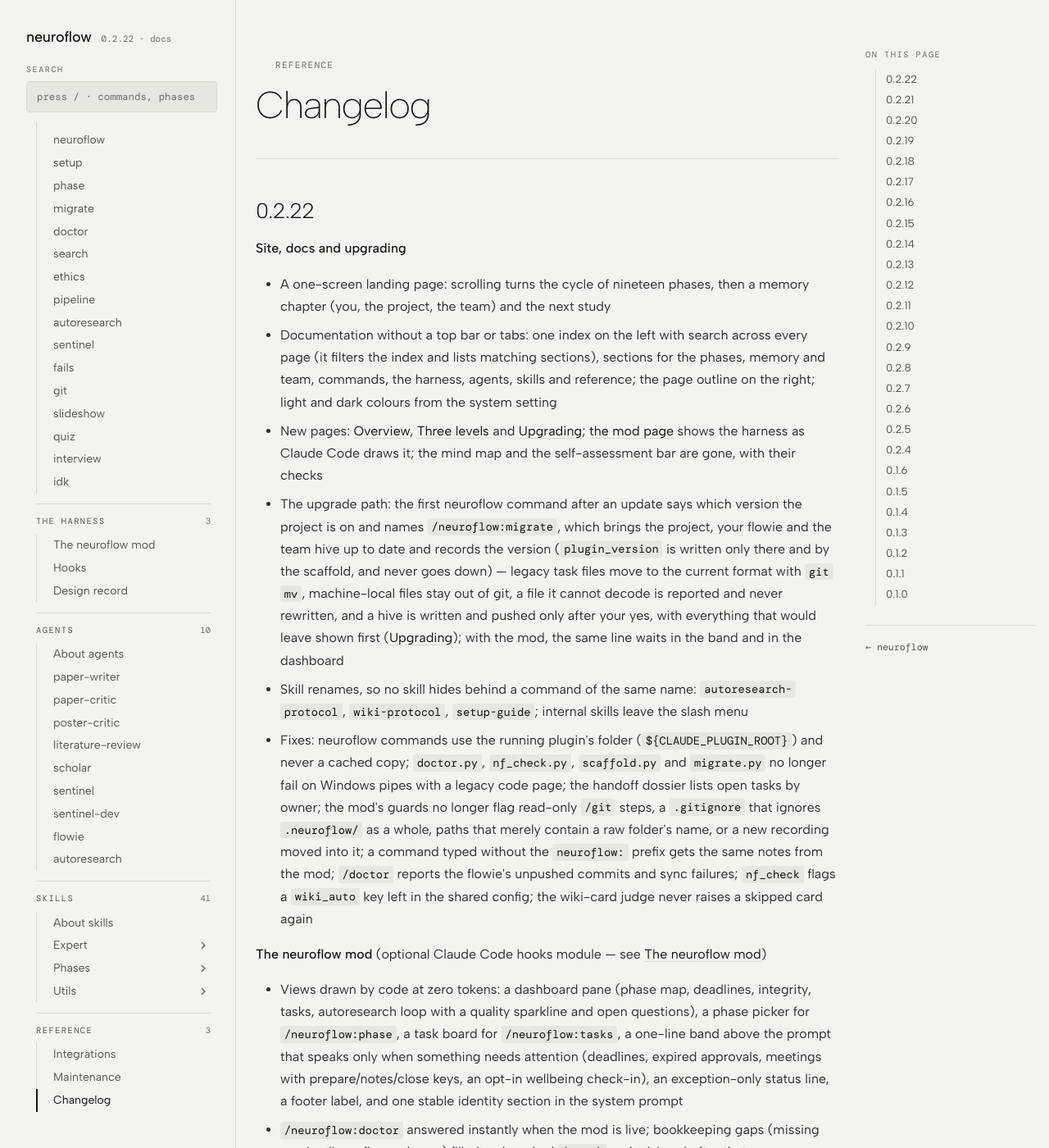
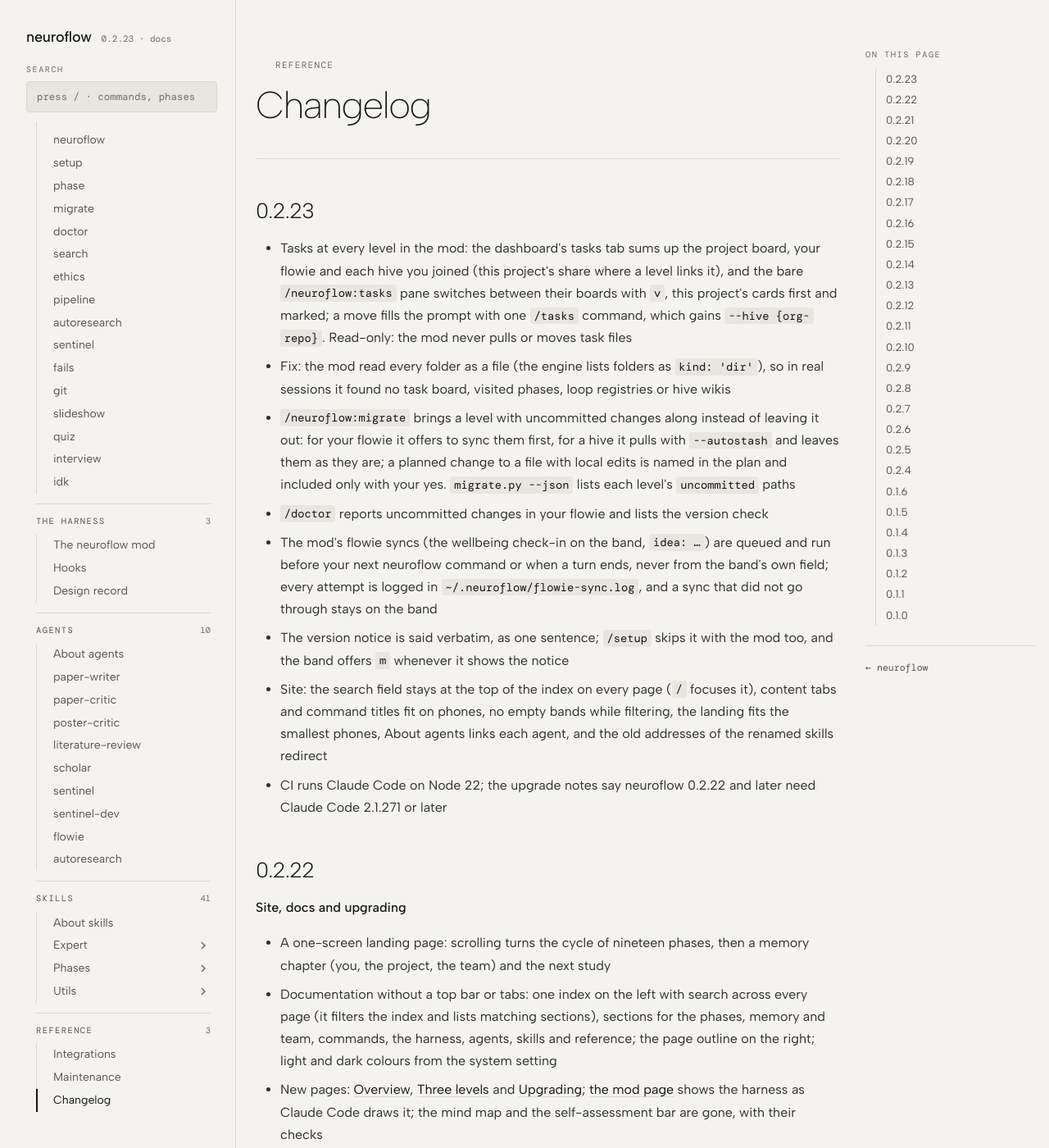
Before and after one commit to stanislavjiricek/neuroflow, an MkDocs documentation site: the page built from docs/changelog.md, in a window 1280 px wide and 1400 px high. Shown: the whole window at 82% size. Built offline with MkDocs 1.6.1 and Material for MkDocs 9.7.7, drawn with Linux system fonts in a browser that asks for light colours; some web fonts are replaced; comment, search, counter and statistics services are not loaded.

Commit message:
chore(release): 0.2.23 — tasks at every level, migrate keeps dirty levels, docs search in view
Co-Authored-By: Claude Opus 5.5 <noreply@anthropic.com>

```diff
--- a/docs/changelog.md
+++ b/docs/changelog.md
@@ -5,6 +5,17 @@ title: Changelog
 # Changelog
 
 ---
+
+## 0.2.23
+
+- Tasks at every level in the mod: the dashboard's tasks tab sums up the project board, your flowie and each hive you joined (this project's share where a level links it), and the bare `/neuroflow:tasks` pane switches between their boards with `v`, this project's cards first and marked; a move fills the prompt with one `/tasks` command, which gains `--hive {org-repo}`. Read-only: the mod never pulls or moves task files
+- Fix: the mod read every folder as a file (the engine lists folders as `kind: 'dir'`), so in real sessions it found no task board, visited phases, loop registries or hive wikis
+- `/neuroflow:migrate` brings a level with uncommitted changes along instead of leaving it out: for your flowie it offers to sync them first, for a hive it pulls with `--autostash` and leaves them as they are; a planned change to a file with local edits is named in the plan and included only with your yes. `migrate.py --json` lists each level's `uncommitted` paths
+- `/doctor` reports uncommitted changes in your flowie and lists the version check
+- The mod's flowie syncs (the wellbeing check-in on the band, `idea: …`) are queued and run before your next neuroflow command or when a turn ends, never from the band's own field; every attempt is logged in `~/.neuroflow/flowie-sync.log`, and a sync that did not go through stays on the band
+- The version notice is said verbatim, as one sentence; `/setup` skips it with the mod too, and the band offers `m` whenever it shows the notice
+- Site: the search field stays at the top of the index on every page (`/` focuses it), content tabs and command titles fit on phones, no empty bands while filtering, the landing fits the smallest phones, About agents links each agent, and the old addresses of the renamed skills redirect
+- CI runs Claude Code on Node 22; the upgrade notes say neuroflow 0.2.22 and later need Claude Code 2.1.271 or later
 
 ## 0.2.22
 
--- a/mkdocs.yml
+++ b/mkdocs.yml
@@ -74,7 +74,7 @@ markdown_extensions:
   - pymdownx.smartsymbols
 
 extra:
-  version: "0.2.22"
+  version: "0.2.23"
   social:
     - icon: fontawesome/brands/github
       link: https://github.com/stanislavjiricek/neuroflow
```
Also changed, not shown: .neuroflow/project_config.md (+1 -1 lines), README.md (+6 -0 lines), 2 other files.
